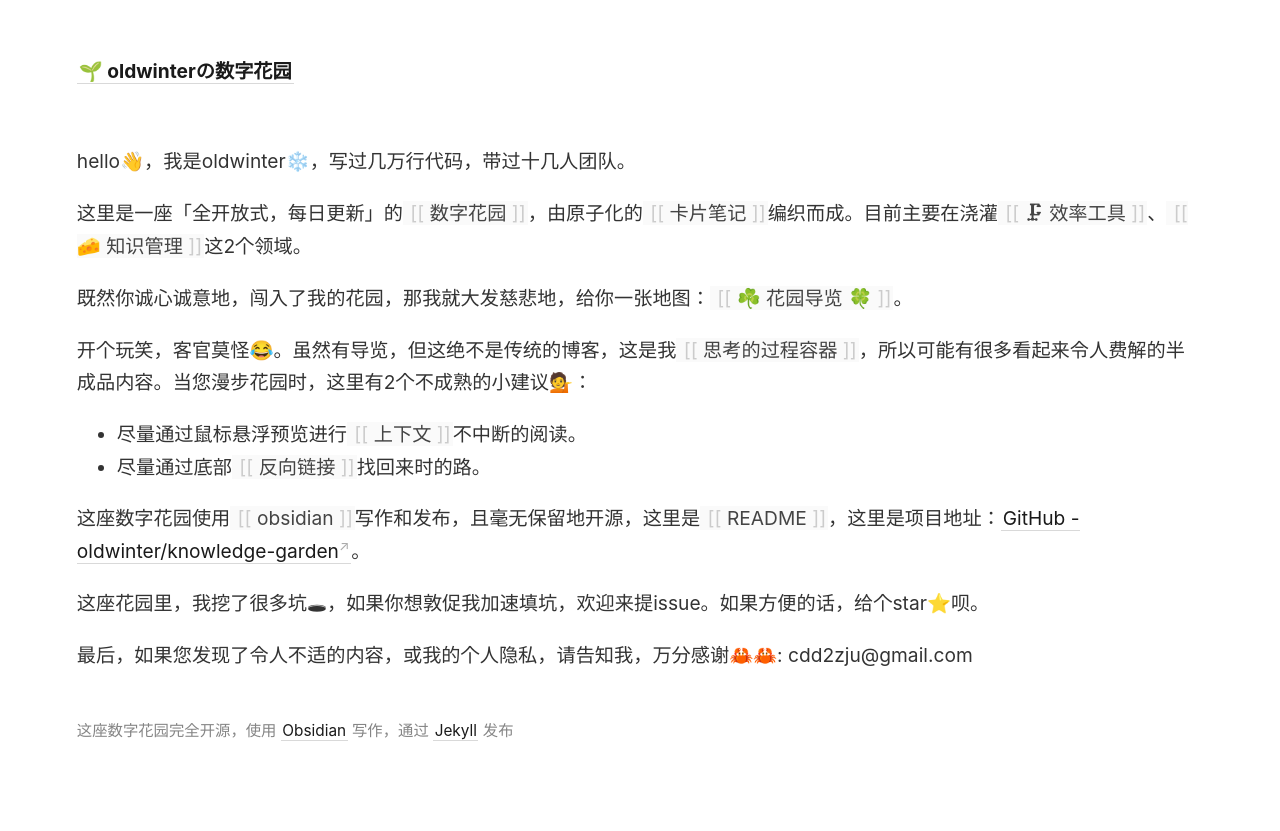
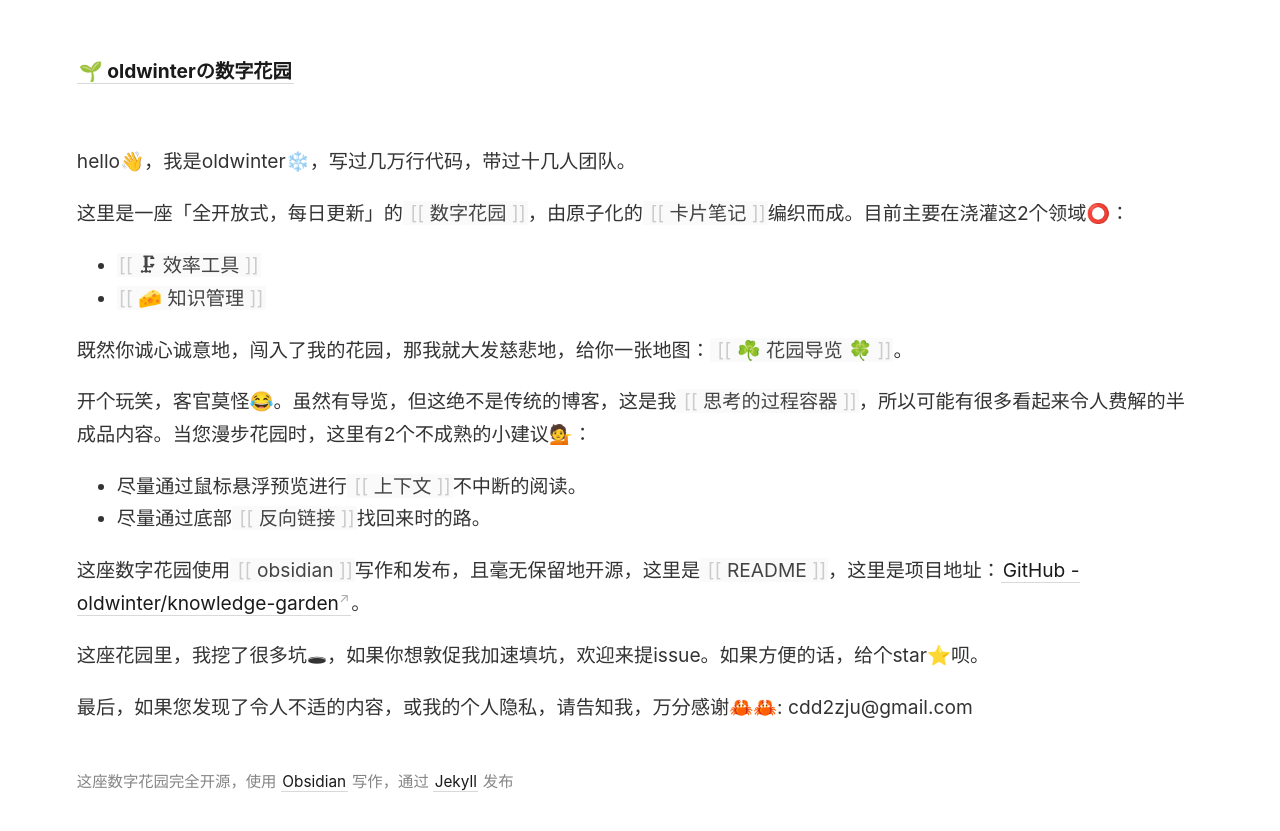
Before and after one commit to oldwinter/dg, a Jekyll site: the page built from _pages/index.md, in a window 1280 px wide. Shown: the top 831 px of the page. Built offline with Jekyll 4.4.1, drawn with Linux system fonts in a browser that asks for light colours.

Commit message:
auto publish by keyboard

```diff
--- a/_pages/index.md
+++ b/_pages/index.md
@@ -7,7 +7,10 @@ permalink: /
 
 hello👋，我是oldwinter❄️，写过几万行代码，带过十几人团队。
 
-这里是一座「全开放式，每日更新」的[[数字花园]]，由原子化的[[卡片笔记]]编织而成。目前主要在浇灌[[🗜 效率工具]]、[[🧀 知识管理]]这2个领域。
+这里是一座「全开放式，每日更新」的[[数字花园]]，由原子化的[[卡片笔记]]编织而成。目前主要在浇灌这2个领域⭕：
+
+- [[🗜 效率工具]]
+- [[🧀 知识管理]]
 
 既然你诚心诚意地，闯入了我的花园，那我就大发慈悲地，给你一张地图：[[☘️ 花园导览 🍀]]。
 
```
